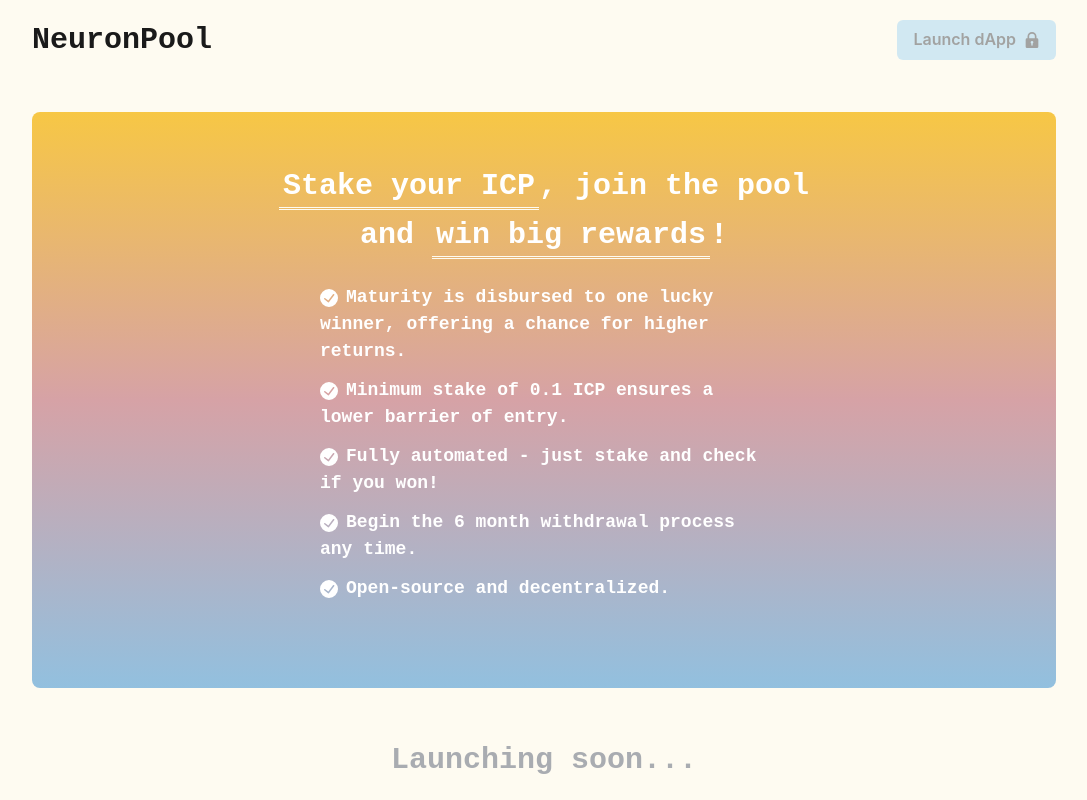
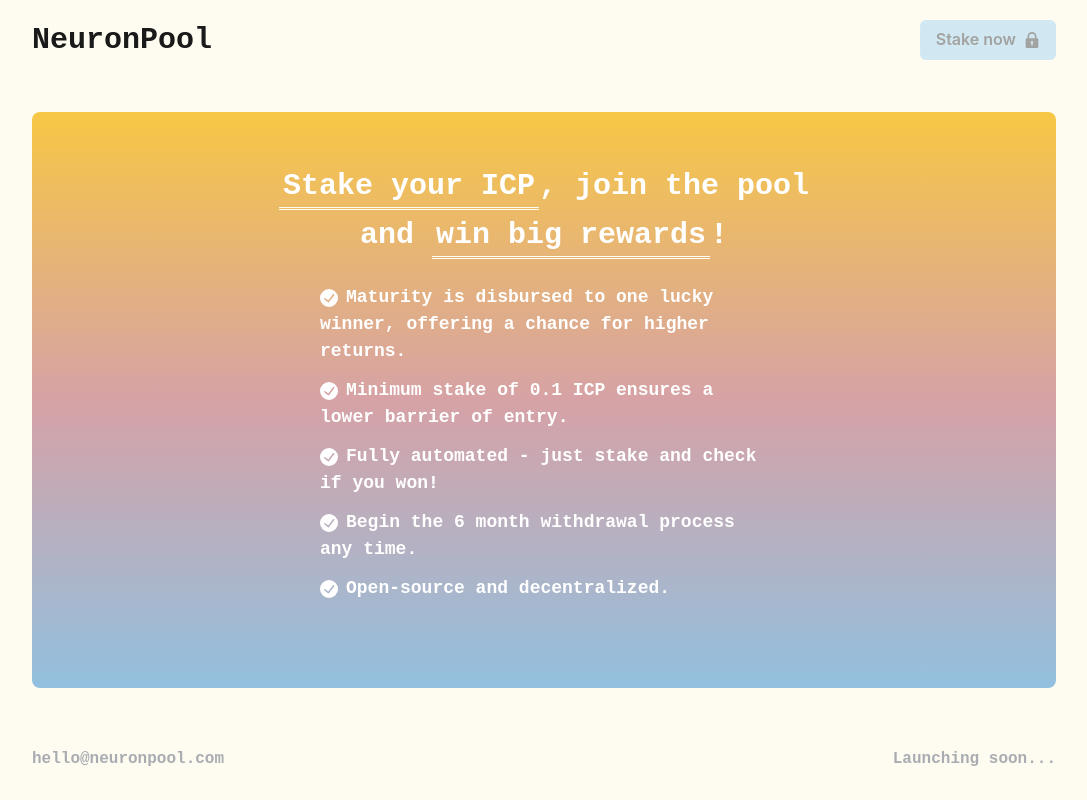
Before and after one commit to neuronpool-technologies/neuronpool_landing, a React (Create React App) app in the folder src/neuronpool_landing_frontend/: page / in a window 1280 px wide. Shown: the whole page, without its empty margins (96-1183 px from the left). Built offline with nearby package versions, Linux system fonts and the light colour scheme.

Commit message:
email and sizing

```diff
--- a/src/neuronpool_landing_frontend/src/App.jsx
+++ b/src/neuronpool_landing_frontend/src/App.jsx
@@ -33,13 +33,8 @@ const App = () => {
             NeuronPool
           </Heading>
           <Spacer />
-          <Button
-            size={{ base: "sm", md: "md" }}
-            colorScheme="blue"
-            isDisabled
-            rightIcon={<LockIcon />}
-          >
-            Launch dApp
+          <Button colorScheme="blue" isDisabled rightIcon={<LockIcon />}>
+            Stake now
           </Button>
         </Flex>
       </Flex>
@@ -87,13 +82,23 @@ const App = () => {
         </Box>
       </Flex>
       <Flex h="10vh" align="center" justify="center">
+        <Flex w="80%" align="center" direction={{ base: "column", md: "row" }} gap={1}>
           <Heading
             color={subFontColor}
             fontFamily="'Roboto Mono', monospace"
-          size={{ base: "md", md: "lg" }}
+            size="sm"
+          >
+            hello@neuronpool.com
+          </Heading>
+          <Spacer />
+          <Heading
+            color={subFontColor}
+            fontFamily="'Roboto Mono', monospace"
+            size="sm"
           >
             Launching soon...
           </Heading>
+        </Flex>
       </Flex>
     </>
   );
```
Lines whose indentation alone changed are shown as unchanged.
